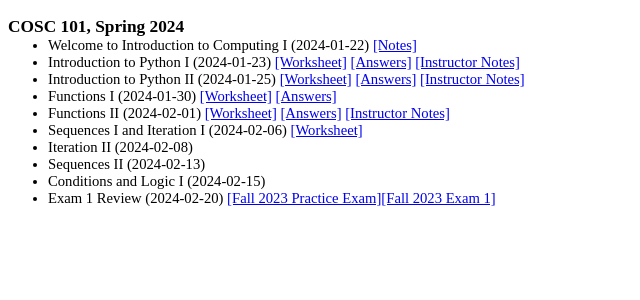
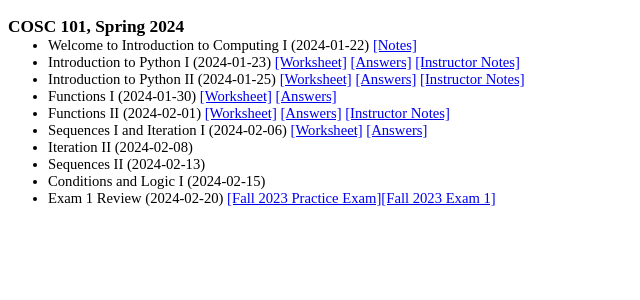
Before and after one commit to georgianahaldeman/cosc101, a Jekyll site: the page built from docs/notes/index.md, in a window 1280 px wide. Shown: the top 300 px of the page, without its empty margins (0-640 px from the left). Built offline with Jekyll 4.4.1, drawn with Linux system fonts in a browser that asks for light colours; our own code applies the rules of GitHub Pages for plain Markdown files.

Commit message:
2_6 answers

```diff
--- a/docs/notes/index.md
+++ b/docs/notes/index.md
@@ -10,7 +10,7 @@
 
 - Functions II (2024-02-01) [[Worksheet]](./files/2_1.pdf) [[Answers]](./files/2_1_ans.pdf) [[Instructor Notes]](./notes/2_1.txt)
 
-- Sequences I and Iteration I (2024-02-06) [[Worksheet]](./files/2_6.pdf)
+- Sequences I and Iteration I (2024-02-06) [[Worksheet]](./files/2_6.pdf) [[Answers]](./files/2_6_ans.pdf)
 
 - Iteration II (2024-02-08)
 
```
Also changed, not shown: 1 other file.
